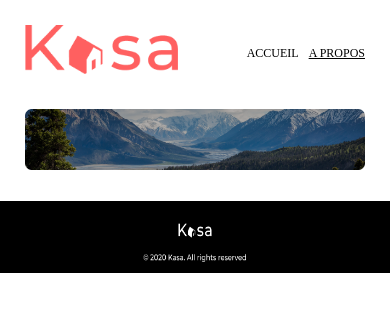
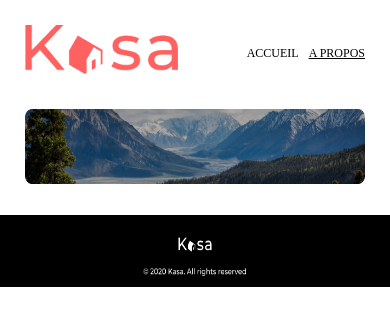
Before and after one commit to NatashaFinkel/Kasa, a React (Create React App) app: page /about in a window 390 px wide. Shown: the top 326 px of the page. Built offline with nearby package versions, Linux system fonts and the light colour scheme.

Commit message:
Ajout d'un component banner plus adaptable et modification des components bannières accueil et à propos

```diff
--- a/src/components/about/AboutBanner.jsx
+++ b/src/components/about/AboutBanner.jsx
@@ -1,7 +1,8 @@
-import aboutBannerImg from "../../assets/aboutBanner.png"
+import aboutBannerImg from "../../assets/aboutBanner.png";
+import Banner from "../banner/Banner";
 
 function AboutBanner() {
-  return <img src={aboutBannerImg} className="full-width" alt="bannière de la page À propos"></img>;
+  return <Banner className="banner" image={aboutBannerImg} />;
 }
 
 export default AboutBanner;
--- /dev/null
+++ b/src/components/banner/Banner.jsx
@@ -0,0 +1,9 @@
+import "../banner/_banner.scss";
+
+function Banner({ image, ...props }) {
+  return (
+    <img src={image} className={props.className} alt="Bannière" />
+  );
+}
+
+export default Banner;
--- /dev/null
+++ b/src/components/banner/_banner.scss
@@ -0,0 +1,14 @@
+@import "../../styles/variables";
+
+.banner {
+    width: $full-size;
+}
+
+
+//  Ecran : téléphone portable.
+@media screen and (max-width: 768px) {
+    .banner {
+      max-width: 728px;
+      min-height: 75px;
+    }
+  }
--- a/src/components/homeBanner/HomeBanner.jsx
+++ b/src/components/homeBanner/HomeBanner.jsx
@@ -1,14 +1,8 @@
 import homeBannerImg from "../../assets/homeBanner.png";
-import "../homeBanner/_homeBanner.scss";
+import Banner from "../banner/Banner";
 
 function HomeBanner() {
-  return (
-    <img
-      src={homeBannerImg}
-      className="home-banner"
-      alt="bannière de la page d'accueil"
-    ></img>
-  );
+  return <Banner className="banner" image={homeBannerImg} />;
 }
 
 export default HomeBanner;
--- a/src/components/homeBanner/_homeBanner.scss
+++ b/src/components/homeBanner/_homeBanner.scss
@@ -1,8 +1,7 @@
-@import "../../styles/variables";
+/* @import "../../styles/variables";
 
 .home-banner {
   width: $full-size;
-  //
 }
 
 //  Ecran : téléphone portable.
@@ -12,3 +11,4 @@
     min-height: 75px;
   }
 }
+ */
```
